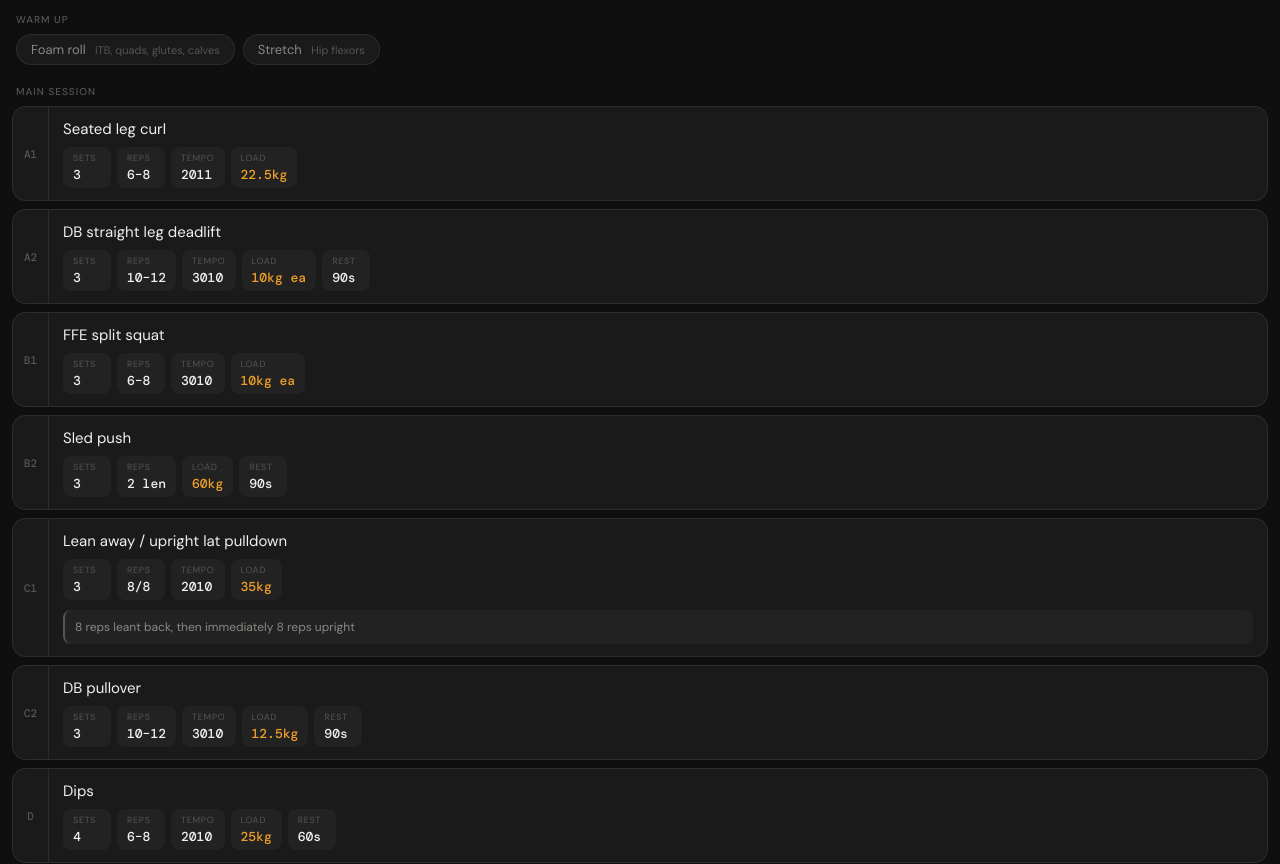
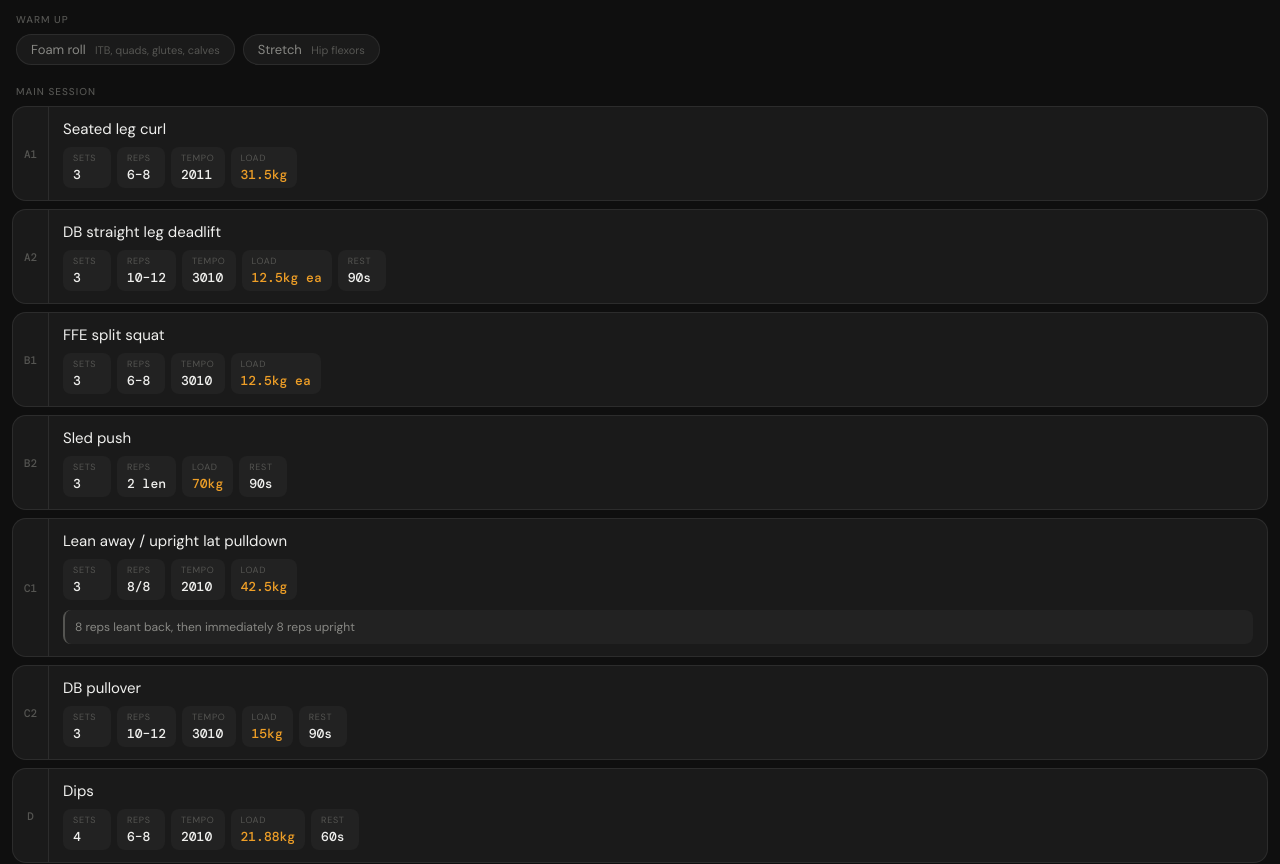
Before and after one commit to leandrocolombo/workout_plan, a plain HTML site: page index.html in a window 1280 px wide. Shown: the part 121-985 px from the top of the page. Drawn offline with nearby package versions, Linux system fonts and the light colour scheme.

Commit message:
Updating weights on W1

```diff
--- a/index.html
+++ b/index.html
@@ -83,13 +83,13 @@
   </div>
   <div class="section">
     <div class="section-label">Main session</div>
-    <div class="ex-card"><div class="ex-main"><div class="ex-order">A1</div><div class="ex-body"><div class="ex-name">Seated leg curl</div><div class="ex-stats"><div class="stat"><span class="stat-label">Sets</span><span class="stat-value">3</span></div><div class="stat"><span class="stat-label">Reps</span><span class="stat-value">6–8</span></div><div class="stat"><span class="stat-label">Tempo</span><span class="stat-value">2011</span></div><div class="stat"><span class="stat-label">Load</span><span class="stat-value load">22.5kg</span></div></div></div></div></div>
-    <div class="ex-card"><div class="ex-main"><div class="ex-order">A2</div><div class="ex-body"><div class="ex-name">DB straight leg deadlift</div><div class="ex-stats"><div class="stat"><span class="stat-label">Sets</span><span class="stat-value">3</span></div><div class="stat"><span class="stat-label">Reps</span><span class="stat-value">10–12</span></div><div class="stat"><span class="stat-label">Tempo</span><span class="stat-value">3010</span></div><div class="stat"><span class="stat-label">Load</span><span class="stat-value load">10kg ea</span></div><div class="stat"><span class="stat-label">Rest</span><span class="stat-value">90s</span></div></div></div></div></div>
-    <div class="ex-card"><div class="ex-main"><div class="ex-order">B1</div><div class="ex-body"><div class="ex-name">FFE split squat</div><div class="ex-stats"><div class="stat"><span class="stat-label">Sets</span><span class="stat-value">3</span></div><div class="stat"><span class="stat-label">Reps</span><span class="stat-value">6–8</span></div><div class="stat"><span class="stat-label">Tempo</span><span class="stat-value">3010</span></div><div class="stat"><span class="stat-label">Load</span><span class="stat-value load">10kg ea</span></div></div></div></div></div>
-    <div class="ex-card"><div class="ex-main"><div class="ex-order">B2</div><div class="ex-body"><div class="ex-name">Sled push</div><div class="ex-stats"><div class="stat"><span class="stat-label">Sets</span><span class="stat-value">3</span></div><div class="stat"><span class="stat-label">Reps</span><span class="stat-value">2 len</span></div><div class="stat"><span class="stat-label">Load</span><span class="stat-value load">60kg</span></div><div class="stat"><span class="stat-label">Rest</span><span class="stat-value">90s</span></div></div></div></div></div>
-    <div class="ex-card"><div class="ex-main"><div class="ex-order">C1</div><div class="ex-body"><div class="ex-name">Lean away / upright lat pulldown</div><div class="ex-stats"><div class="stat"><span class="stat-label">Sets</span><span class="stat-value">3</span></div><div class="stat"><span class="stat-label">Reps</span><span class="stat-value">8/8</span></div><div class="stat"><span class="stat-label">Tempo</span><span class="stat-value">2010</span></div><div class="stat"><span class="stat-label">Load</span><span class="stat-value load">35kg</span></div></div><div class="ex-note">8 reps leant back, then immediately 8 reps upright</div></div></div></div>
-    <div class="ex-card"><div class="ex-main"><div class="ex-order">C2</div><div class="ex-body"><div class="ex-name">DB pullover</div><div class="ex-stats"><div class="stat"><span class="stat-label">Sets</span><span class="stat-value">3</span></div><div class="stat"><span class="stat-label">Reps</span><span class="stat-value">10–12</span></div><div class="stat"><span class="stat-label">Tempo</span><span class="stat-value">3010</span></div><div class="stat"><span class="stat-label">Load</span><span class="stat-value load">12.5kg</span></div><div class="stat"><span class="stat-label">Rest</span><span class="stat-value">90s</span></div></div></div></div></div>
-    <div class="ex-card"><div class="ex-main"><div class="ex-order">D</div><div class="ex-body"><div class="ex-name">Dips</div><div class="ex-stats"><div class="stat"><span class="stat-label">Sets</span><span class="stat-value">4</span></div><div class="stat"><span class="stat-label">Reps</span><span class="stat-value">6–8</span></div><div class="stat"><span class="stat-label">Tempo</span><span class="stat-value">2010</span></div><div class="stat"><span class="stat-label">Load</span><span class="stat-value load">25kg</span></div><div class="stat"><span class="stat-label">Rest</span><span class="stat-value">60s</span></div></div></div></div></div>
+    <div class="ex-card"><div class="ex-main"><div class="ex-order">A1</div><div class="ex-body"><div class="ex-name">Seated leg curl</div><div class="ex-stats"><div class="stat"><span class="stat-label">Sets</span><span class="stat-value">3</span></div><div class="stat"><span class="stat-label">Reps</span><span class="stat-value">6–8</span></div><div class="stat"><span class="stat-label">Tempo</span><span class="stat-value">2011</span></div><div class="stat"><span class="stat-label">Load</span><span class="stat-value load">31.5kg</span></div></div></div></div></div>
+    <div class="ex-card"><div class="ex-main"><div class="ex-order">A2</div><div class="ex-body"><div class="ex-name">DB straight leg deadlift</div><div class="ex-stats"><div class="stat"><span class="stat-label">Sets</span><span class="stat-value">3</span></div><div class="stat"><span class="stat-label">Reps</span><span class="stat-value">10–12</span></div><div class="stat"><span class="stat-label">Tempo</span><span class="stat-value">3010</span></div><div class="stat"><span class="stat-label">Load</span><span class="stat-value load">12.5kg ea</span></div><div class="stat"><span class="stat-label">Rest</span><span class="stat-value">90s</span></div></div></div></div></div>
+    <div class="ex-card"><div class="ex-main"><div class="ex-order">B1</div><div class="ex-body"><div class="ex-name">FFE split squat</div><div class="ex-stats"><div class="stat"><span class="stat-label">Sets</span><span class="stat-value">3</span></div><div class="stat"><span class="stat-label">Reps</span><span class="stat-value">6–8</span></div><div class="stat"><span class="stat-label">Tempo</span><span class="stat-value">3010</span></div><div class="stat"><span class="stat-label">Load</span><span class="stat-value load">12.5kg ea</span></div></div></div></div></div>
+    <div class="ex-card"><div class="ex-main"><div class="ex-order">B2</div><div class="ex-body"><div class="ex-name">Sled push</div><div class="ex-stats"><div class="stat"><span class="stat-label">Sets</span><span class="stat-value">3</span></div><div class="stat"><span class="stat-label">Reps</span><span class="stat-value">2 len</span></div><div class="stat"><span class="stat-label">Load</span><span class="stat-value load">70kg</span></div><div class="stat"><span class="stat-label">Rest</span><span class="stat-value">90s</span></div></div></div></div></div>
+    <div class="ex-card"><div class="ex-main"><div class="ex-order">C1</div><div class="ex-body"><div class="ex-name">Lean away / upright lat pulldown</div><div class="ex-stats"><div class="stat"><span class="stat-label">Sets</span><span class="stat-value">3</span></div><div class="stat"><span class="stat-label">Reps</span><span class="stat-value">8/8</span></div><div class="stat"><span class="stat-label">Tempo</span><span class="stat-value">2010</span></div><div class="stat"><span class="stat-label">Load</span><span class="stat-value load">42.5kg</span></div></div><div class="ex-note">8 reps leant back, then immediately 8 reps upright</div></div></div></div>
+    <div class="ex-card"><div class="ex-main"><div class="ex-order">C2</div><div class="ex-body"><div class="ex-name">DB pullover</div><div class="ex-stats"><div class="stat"><span class="stat-label">Sets</span><span class="stat-value">3</span></div><div class="stat"><span class="stat-label">Reps</span><span class="stat-value">10–12</span></div><div class="stat"><span class="stat-label">Tempo</span><span class="stat-value">3010</span></div><div class="stat"><span class="stat-label">Load</span><span class="stat-value load">15kg</span></div><div class="stat"><span class="stat-label">Rest</span><span class="stat-value">90s</span></div></div></div></div></div>
+    <div class="ex-card"><div class="ex-main"><div class="ex-order">D</div><div class="ex-body"><div class="ex-name">Dips</div><div class="ex-stats"><div class="stat"><span class="stat-label">Sets</span><span class="stat-value">4</span></div><div class="stat"><span class="stat-label">Reps</span><span class="stat-value">6–8</span></div><div class="stat"><span class="stat-label">Tempo</span><span class="stat-value">2010</span></div><div class="stat"><span class="stat-label">Load</span><span class="stat-value load">21.88kg</span></div><div class="stat"><span class="stat-label">Rest</span><span class="stat-value">60s</span></div></div></div></div></div>
   </div>
   <div class="section">
     <div class="section-label">Conditioning / Cardio</div>
```
